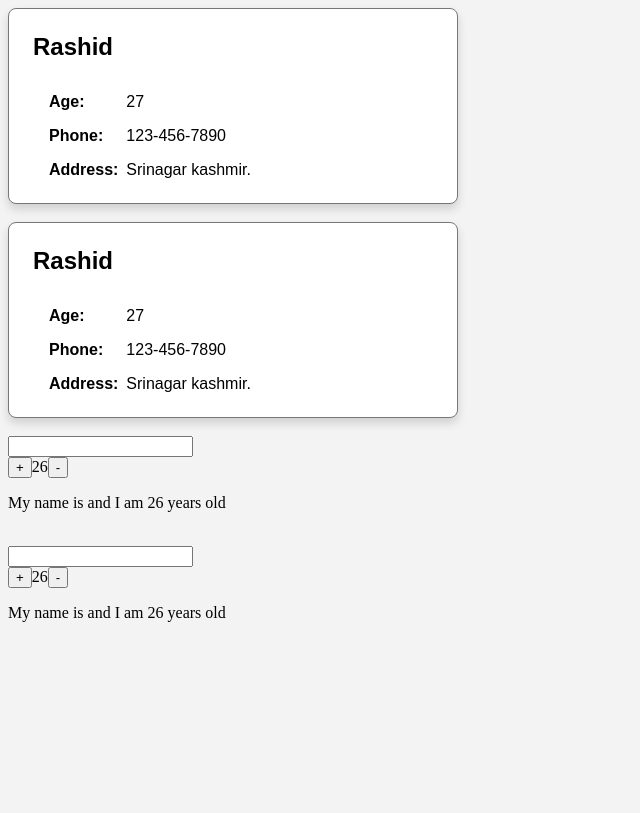
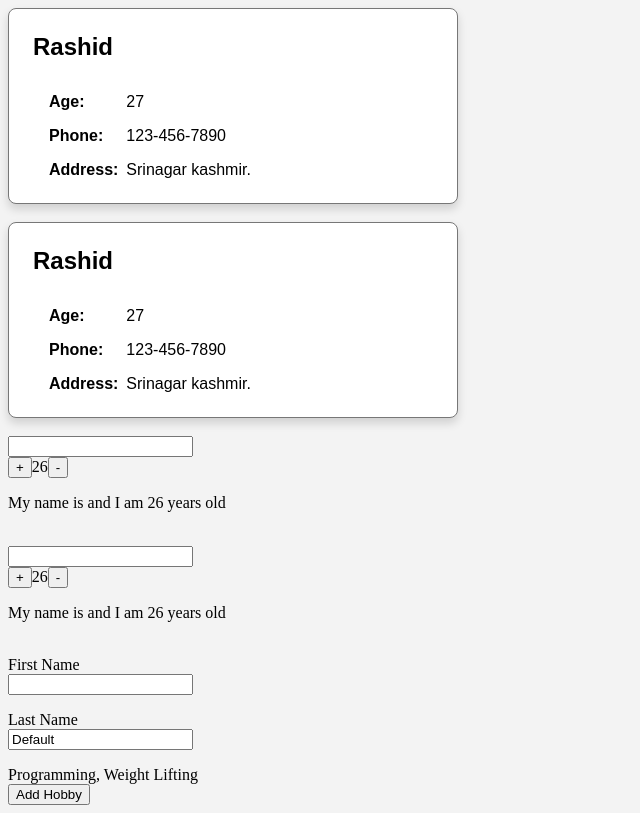
Before and after one commit to rashidyaqoob/upskill-reactjs, a React (Create React App) app: page / in a window 1280 px wide. Shown: the whole page, without its empty margins (0-640 px from the left). Built offline with nearby package versions, Linux system fonts and the light colour scheme.

Commit message:
LDT-565: Uselocalstorage hook exercise

```diff
--- a/src/App.jsx
+++ b/src/App.jsx
@@ -5,8 +5,18 @@
 import NameCounter from "./components/NameCounter";
 import { NameCounterClass } from "./components/NameCounterClass";
 
+import useLocalStorage from "./components/useLocalStorage";
+
 function App() {
-  console.log(user);
+  const [firstName, setFirstName] = useLocalStorage("FIRST_NAME", "");
+  const [lastName, setLastName] = useLocalStorage("LAST_NAME", () => {
+    return "Default";
+  });
+
+  const [hobbies, setHobbies] = useLocalStorage("HOBBIES", [
+    "Programming",
+    "Weight Lifting",
+  ]);
   return (
     <div className="App">
       <UserCard
@@ -31,6 +41,47 @@
       <br />
 
       <NameCounterClass />
+      <br />
+
+      <div
+        style={{
+          display: "flex",
+          flexDirection: "column",
+          alignItems: "flex-start",
+          marginBottom: "1rem",
+        }}
+      >
+        <label>First Name</label>
+        <input
+          type="text"
+          value={firstName}
+          onChange={(e) => setFirstName(e.target.value)}
+        />
+      </div>
+      <div
+        style={{
+          display: "flex",
+          flexDirection: "column",
+          alignItems: "flex-start",
+          marginBottom: "1rem",
+        }}
+      >
+        <label>Last Name</label>
+        <input
+          type="text"
+          value={lastName}
+          onChange={(e) => setLastName(e.target.value)}
+        />
+      </div>
+
+      <div>{hobbies?.join(", ")}</div>
+      <button
+        onClick={() =>
+          setHobbies((currentHobbies) => [...currentHobbies, "New Hobby"])
+        }
+      >
+        Add Hobby
+      </button>
     </div>
   );
 }
--- /dev/null
+++ b/src/components/useLocalStorage.jsx
@@ -0,0 +1,25 @@
+import { useEffect, useState } from "react";
+
+const useLocalStorage = (key, initialValue) => {
+  const [value, setValue] = useState(() => {
+    const localValue = localStorage.getItem(key);
+    console.log(typeof localValue, localValue);
+    if (localValue === null) {
+      if (typeof initialValue === "function") {
+        return initialValue();
+      } else {
+        return initialValue;
+      }
+    } else {
+      return JSON.parse(localValue);
+    }
+  });
+
+  useEffect(() => {
+    localStorage.setItem(key, JSON.stringify(value));
+  }, [key, value]);
+
+  return [value, setValue];
+};
+
+export default useLocalStorage;
```
